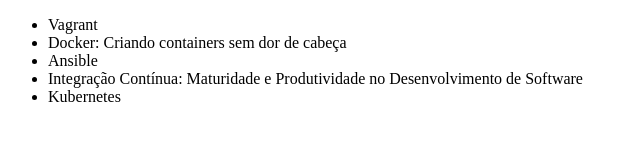
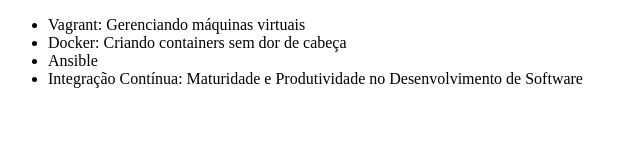
Before and after one commit to paulo-sapatera/alura-git, a plain HTML site: page index.html in a window 1280 px wide. Shown: the whole page, without its empty margins (0-640 px from the left). Drawn offline with Linux system fonts and the light colour scheme.

Commit message:
Alteração nome do curso Vagrant

```diff
--- a/index.html
+++ b/index.html
@@ -6,11 +6,11 @@
 </head>
 <body>
     <ul>
-        <li>Vagrant</li>
+        <li>Vagrant: Gerenciando máquinas virtuais</li>
         <li>Docker: Criando containers sem dor de cabeça</li>
         <li>Ansible</li>
         <li>Integração Contínua: Maturidade e Produtividade no Desenvolvimento de Software</li>
-        <li>Kubernetes</li>
+
     </ul>
 </body>
 </html>
```
